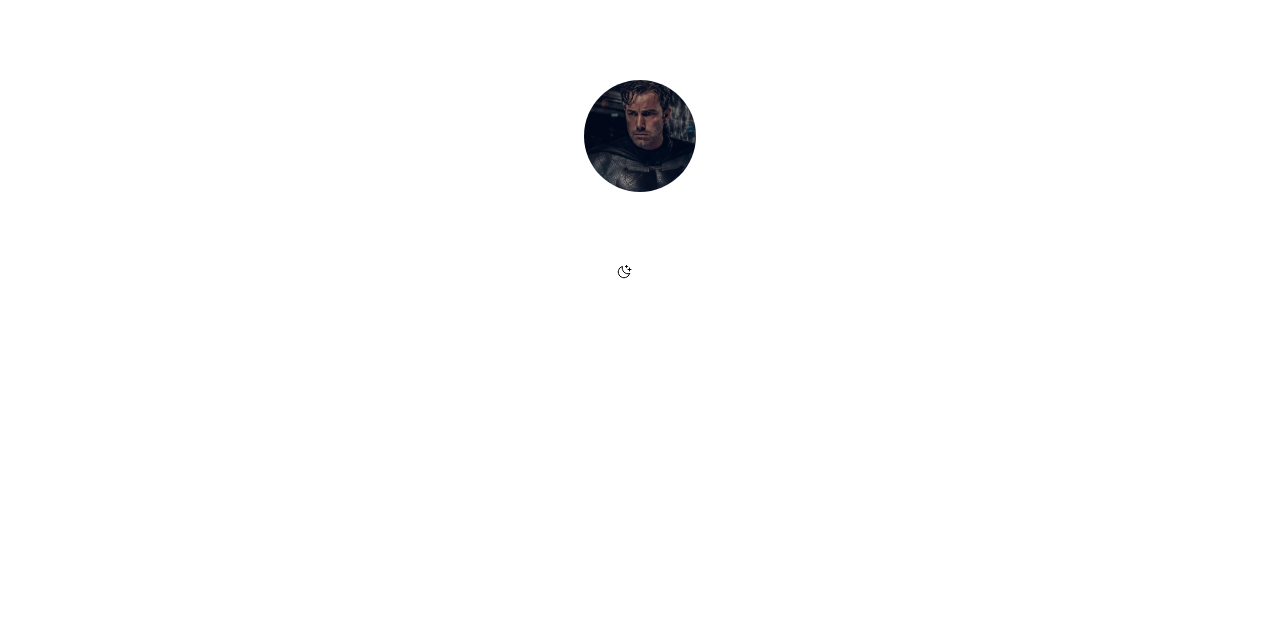
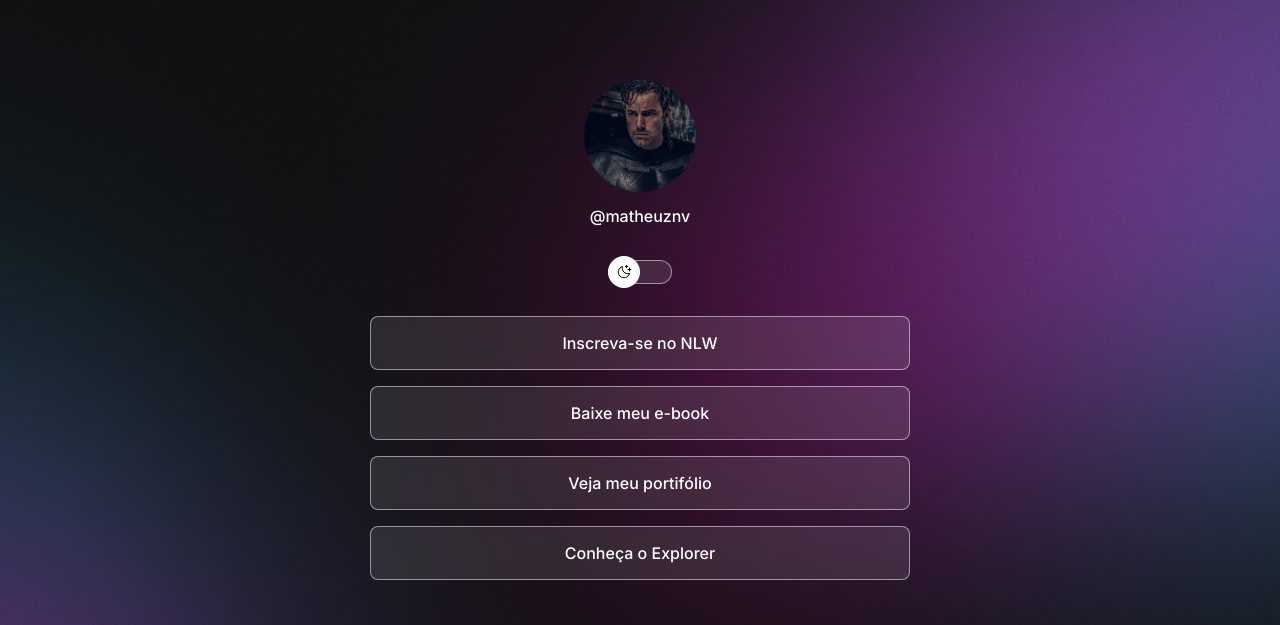
Before and after one commit to Matheuz-cmd/projeto-Rocketseat, a plain HTML site: page index.html in a window 1280 px wide. Shown: the top 625 px of the page. Drawn offline with nearby package versions, Linux system fonts and the light colour scheme; the site is published under a folder, as on GitHub Pages, so addresses that start at the root find nothing.

Commit message:
fix background error

```diff
--- a/style.css
+++ b/style.css
@@ -9,7 +9,7 @@
 :root{
     font-size: 62.5%;
     --text-color: white;
-    --bg-url: url(/assets/bg-mobile.jpg);
+    --bg-url: url(./assets/bg-mobile.jpg);
     --stroke-color: rgba(255, 255, 255, 0.5);
     --surface-color: rgba(255, 255, 255, 0.1);
     --surface-color-hover: rgba(255, 255, 255, 0.05);
@@ -19,7 +19,7 @@
 
 .light{
     --text-color: black;
-    --bg-url: url(/assets/bg-mobile-light.jpg);
+    --bg-url: url(./assets/bg-mobile-light.jpg);
     --stroke-color: rgba(0, 0, 0, 0.5);
     --surface-color:rgba(0, 0, 0, 0.05);
     --surface-color-hover:rgba(0, 0, 0, 0.02);
@@ -182,11 +182,11 @@ footer{
 
 @media(min-width: 70rem) {
     :root{
-        --bg-url: url(/assets/bg-desktop.jpg);
+        --bg-url: url(./assets/bg-desktop.jpg);
     }
 
     .light{
-        --bg-url: url(/assets/bg-desktop-light.jpg);
+        --bg-url: url(./assets/bg-desktop-light.jpg);
     }
 }
 
```
